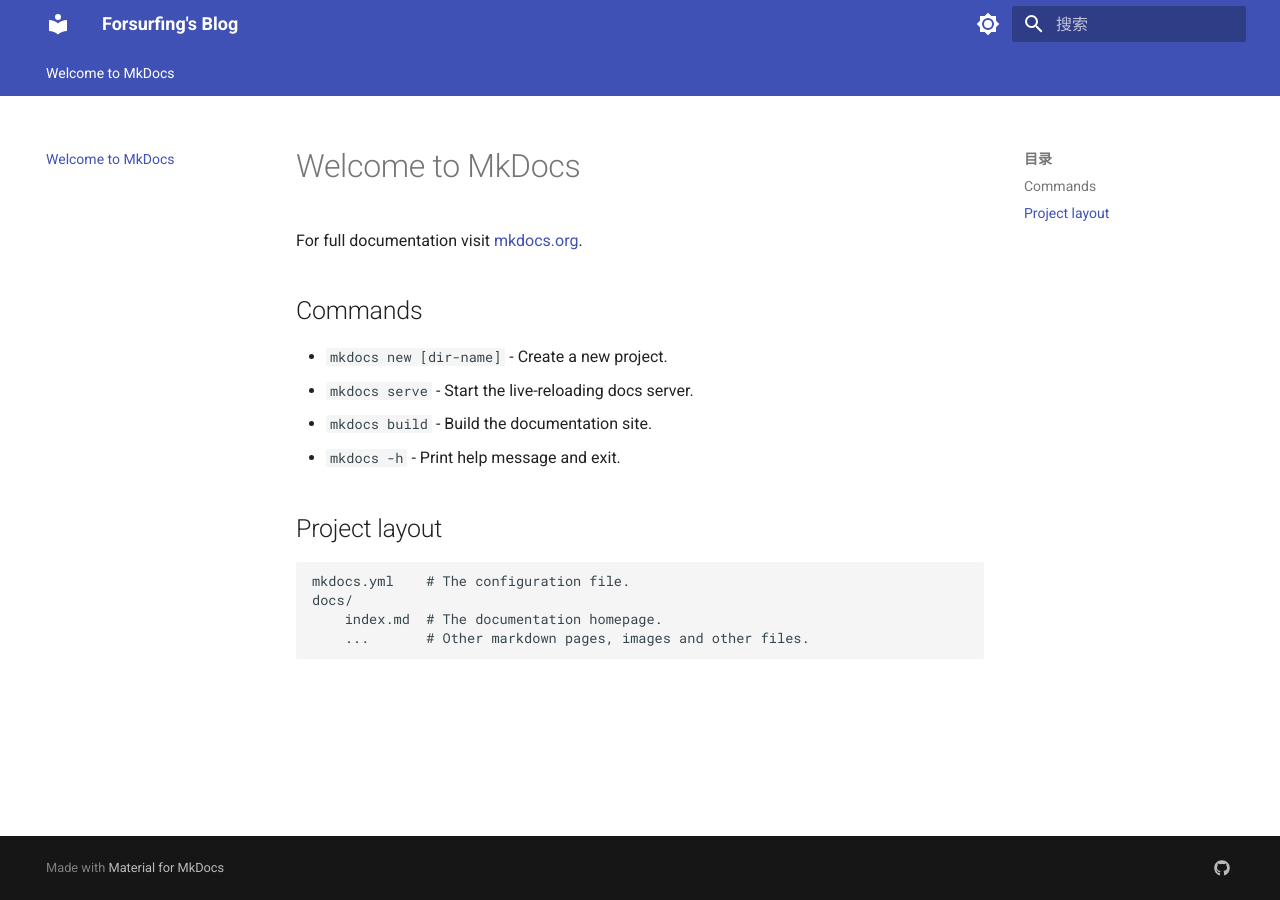
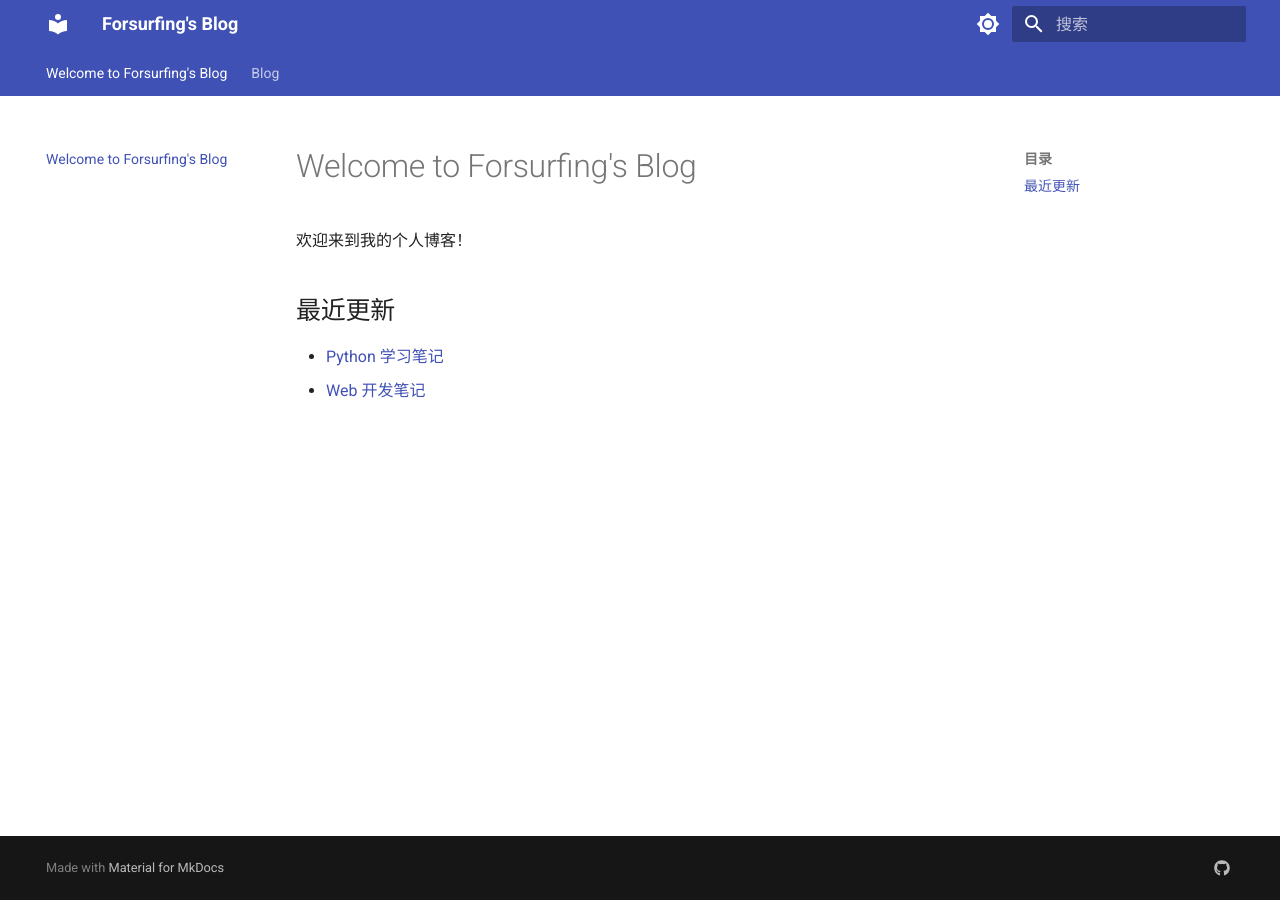
Before and after one commit to forsurfing/forsurfing.github.io, an MkDocs documentation site: the page built from docs/index.md, in a window 1280 px wide. Built offline with MkDocs 1.6.1 and Material for MkDocs 9.7.7, drawn with Linux system fonts in a browser that asks for light colours.

Commit message:
update site theme and features

```diff
--- a/docs/index.md
+++ b/docs/index.md
@@ -1,17 +1,7 @@
-# Welcome to MkDocs
+# Welcome to Forsurfing's Blog
 
-For full documentation visit [mkdocs.org](https://www.mkdocs.org).
+欢迎来到我的个人博客！
 
-## Commands
-
-* `mkdocs new [dir-name]` - Create a new project.
-* `mkdocs serve` - Start the live-reloading docs server.
-* `mkdocs build` - Build the documentation site.
-* `mkdocs -h` - Print help message and exit.
-
-## Project layout
-
-    mkdocs.yml    # The configuration file.
-    docs/
-        index.md  # The documentation homepage.
-        ...       # Other markdown pages, images and other files.
+## 最近更新
+- [Python 学习笔记](blog/tech/python.md)
+- [Web 开发笔记](blog/tech/web.md)
```
Also changed, not shown: docs/blog/index.md (added, +9 -0 lines).
